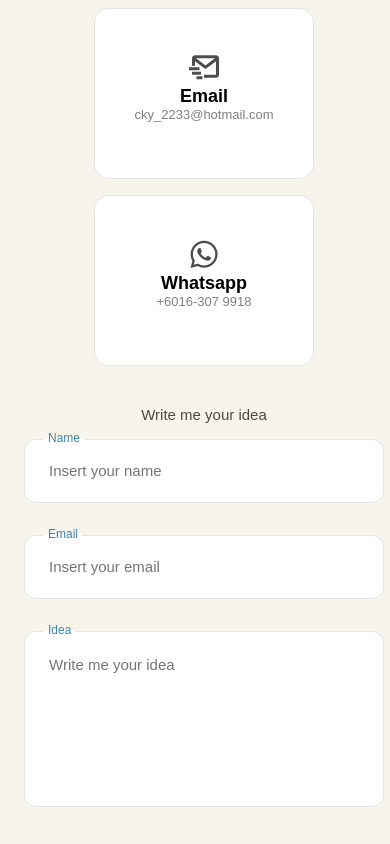
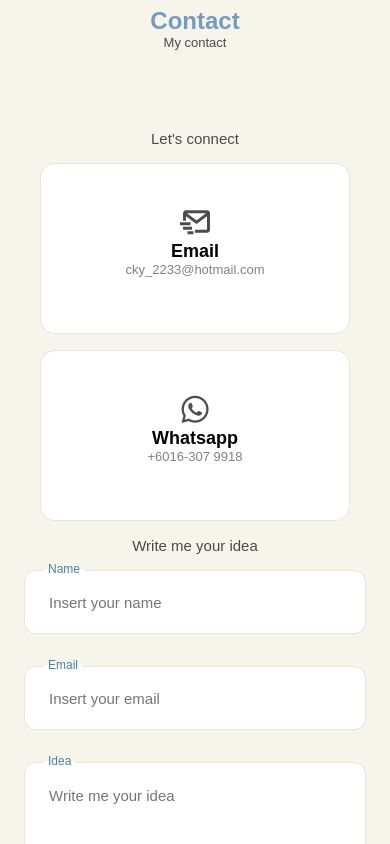
Before and after one commit to 0xKayWhy/portfolio, a React (Vite) app: page / in a window 390 px wide. Shown: the part 5760-6604 px from the top of the page. Built offline with nearby package versions, Linux system fonts and the light colour scheme; a web font is replaced by a local one.

Commit message:
changes on responsive layout

```diff
--- a/src/components/about/about.css
+++ b/src/components/about/about.css
@@ -80,8 +80,8 @@
     .about__img {
         display: flex;
         justify-content: center;
-        width: 40%;
-        height: 40%;
+        width: 70%;
+        height: 70%;
         margin-bottom: 3rem;
     }
 }
--- a/src/components/contact/contact.css
+++ b/src/components/contact/contact.css
@@ -191,8 +191,14 @@
 
 @media screen and (max-width:768px) {
     .contact__body {
-        grid-template-columns: repeat(1,1fr);
-        gap: 1.5rem;
+        /* grid-template-columns: repeat(1,1fr); */
+        /* gap: 1.5rem; */
+        display: flex;
+        flex-direction: column;
+    }
+
+    .contact__form {
+        width: 100%;
     }
 }
 
```
